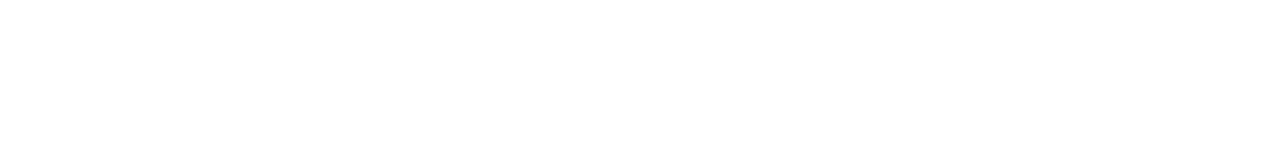
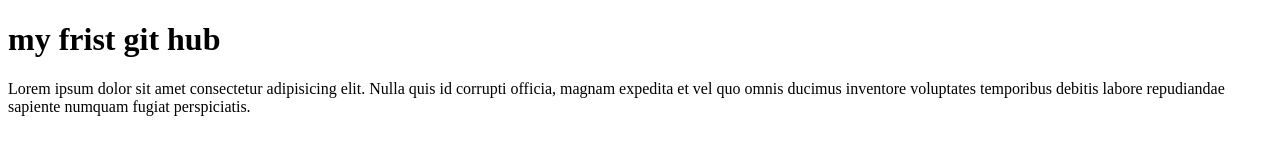
Before and after one commit to Ayaz20/my_snd_repo, a plain HTML site: page index.html in a window 1280 px wide. Drawn offline with Linux system fonts and the light colour scheme.

Commit message:
snd commit

```diff
--- a/index.html
+++ b/index.html
@@ -7,6 +7,7 @@
     <title>second repo</title>
 </head>
 <body>
-
+    <h1>my frist git hub</h1>
+    <p>Lorem ipsum dolor sit amet consectetur adipisicing elit. Nulla quis id corrupti officia, magnam expedita et vel quo omnis ducimus inventore voluptates temporibus debitis labore repudiandae sapiente numquam fugiat perspiciatis.</p>
 </body>
 </html>
```
